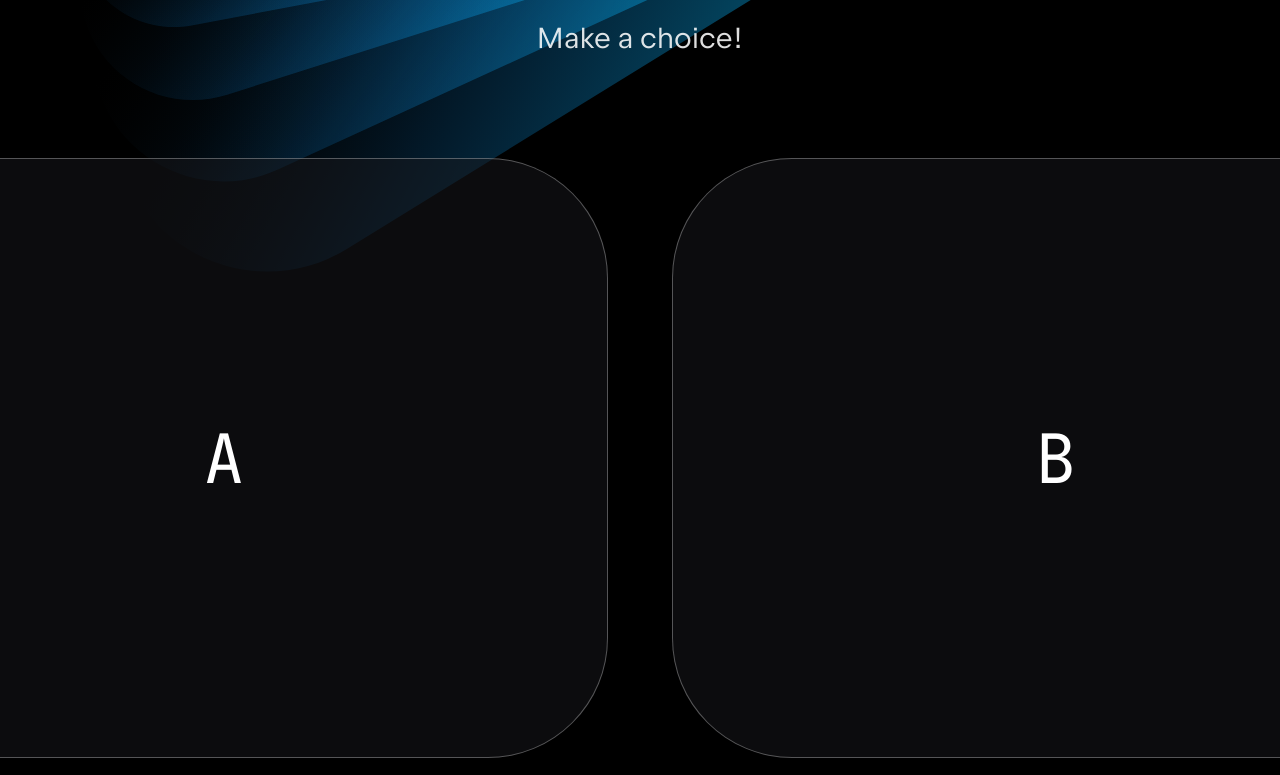
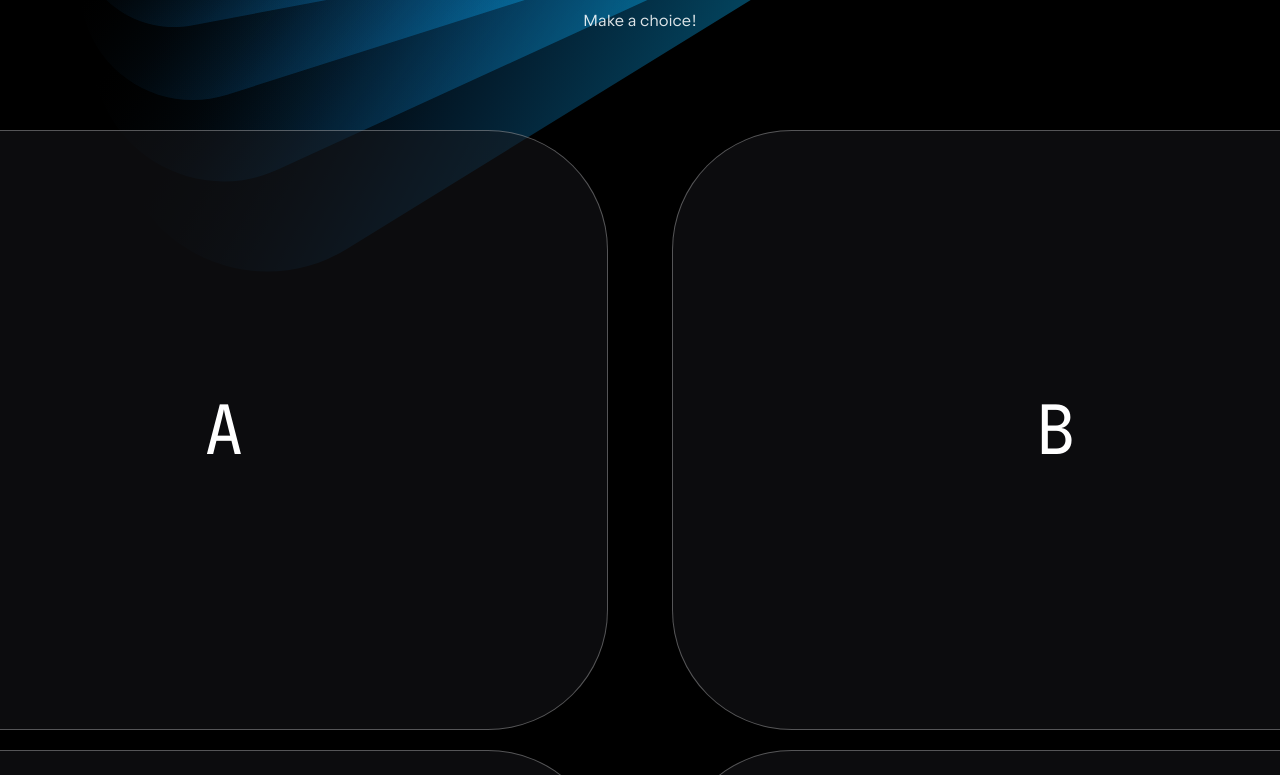
Before and after one commit to marsasgrg/BananaBranches, a plain HTML site: page index.html in a window 1280 px wide. Shown: the top 775 px of the page. Drawn offline with Linux system fonts and the light colour scheme.

Commit message:
Update style.css

```diff
--- a/style.css
+++ b/style.css
@@ -31,9 +31,9 @@ body {
 }
 
 h1 {
-    font-size: 29px;
-    line-height: 39px;
+    font-size: 100%;
     font-weight: 300;
+    height:20%;
 }
 
 .title {
@@ -64,7 +64,7 @@ img {
     flex-direction: row;
     justify-content: center;
     padding: 60px;
-    height: 100%;
+    height: 80%;
     color: rgba(255, 255, 255, 1);
 }
 
@@ -74,6 +74,7 @@ img {
     flex-wrap: wrap;
     gap: 20px 0;
     width: 1600px;
+
     justify-content: space-between;
 }
 
```
